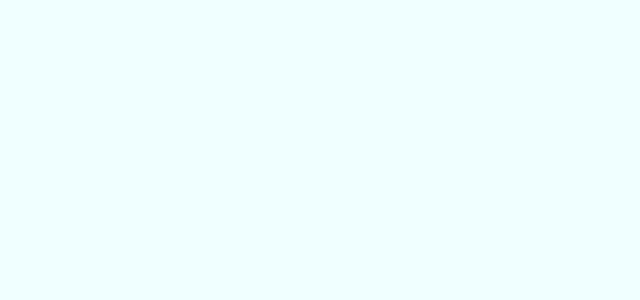
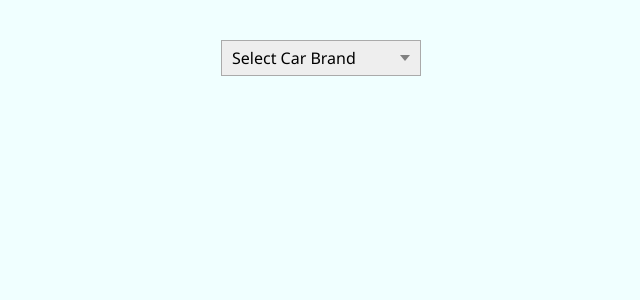
Before and after one commit to taiseen/learning-react-mini-pro, a React (Vite) app: page / in a window 1280 px wide. Shown: the top 300 px of the page, without its empty margins (319-959 px from the left). Built offline with nearby package versions, Linux system fonts and the light colour scheme.

Commit message:
feat: dropdown menu

```diff
--- a/src/App.jsx
+++ b/src/App.jsx
@@ -1,3 +1,4 @@
+import DropdownMenu from "./components/dropdownMenu";
 import AccordionMenu from "./components/accordion";
 import Menu from "./components/contextMenu";
 import Table from "./components/table";
@@ -11,7 +12,7 @@ const App = () => {
 
       {/* <AccordionMenu /> */}
 
-      {/* <DropdownMenu /> */}
+      <DropdownMenu />
 
       {/* <Sidebar /> */}
     </div>
--- /dev/null
+++ b/src/components/dropdownMenu/Item.jsx
@@ -0,0 +1,20 @@
+const Item = ({ data, selectedOption, setSelectedOption, setIsToggle }) => {
+  const isItemSelected = data.id === selectedOption?.id;
+
+  const handleOptionClick = (data) => {
+    setSelectedOption(data);
+    setIsToggle(false);
+  };
+
+  return (
+    <button
+      key={data.id}
+      onClick={() => handleOptionClick(data)}
+      className={`option ${isItemSelected ? "selected" : ""}`}
+    >
+      {data.label}
+    </button>
+  );
+};
+
+export default Item;
--- /dev/null
+++ b/src/components/dropdownMenu/data/index.js
@@ -0,0 +1,27 @@
+export const dropdownMenuData = [
+    {
+        id: 1,
+        label: 'Mazda',
+        value: 'mazda'
+    },
+    {
+        id: 2,
+        label: 'BMW',
+        value: 'bmw'
+    },
+    {
+        id: 3,
+        label: 'Honda',
+        value: 'honda'
+    },
+    {
+        id: 4,
+        label: 'Toyota',
+        value: 'toyota'
+    },
+    {
+        id: 5,
+        label: 'Nisan',
+        value: 'Nisan'
+    },
+]
--- /dev/null
+++ b/src/components/dropdownMenu/index.jsx
@@ -0,0 +1,56 @@
+import { dropdownMenuData } from "./data";
+import { useEffect, useRef, useState } from "react";
+import Item from "./Item";
+import "./style/dropdown.css";
+
+const DropdownMenu = () => {
+  const dropdownRef = useRef(null);
+
+  const [selectedOption, setSelectedOption] = useState(null);
+  const [isToggle, setIsToggle] = useState(false);
+
+  useEffect(() => {
+    const handleOutsideClickOfDropdownDiv = (e) => {
+      const dropdownDivReference = dropdownRef.current;
+
+      if (dropdownDivReference) {
+        if (!dropdownDivReference.contains(e.target)) {
+          setIsToggle(false);
+        }
+      }
+    };
+
+    document.addEventListener("click", handleOutsideClickOfDropdownDiv);
+
+    return () => {
+      document.removeEventListener("click", handleOutsideClickOfDropdownDiv);
+    };
+  }, []);
+
+  //  {isToggle ? "-" : "+"}
+
+  return (
+    <div className="dropdown" ref={dropdownRef}>
+      <button className="btn" onClick={() => setIsToggle((pre) => !pre)}>
+        <span>
+          {selectedOption ? selectedOption.label : "Select Car Brand"}
+        </span>
+        <span className={`caret ${isToggle ? "rotate" : ""}`}></span>
+      </button>
+
+      <div className={`options ${isToggle ? "show" : ""}`}>
+        {dropdownMenuData.map((data) => (
+          <Item
+            data={data}
+            key={data.id}
+            setIsToggle={setIsToggle}
+            selectedOption={selectedOption}
+            setSelectedOption={setSelectedOption}
+          />
+        ))}
+      </div>
+    </div>
+  );
+};
+
+export default DropdownMenu;
--- /dev/null
+++ b/src/components/dropdownMenu/style/dropdown.css
@@ -0,0 +1,68 @@
+.dropdown {
+    margin        : 0 auto;
+    margin-top    : 40px;
+    display       : flex;
+    flex-direction: column;
+    width         : 100%;
+    max-width     : 200px;
+    position      : relative;
+    border-radius : 5px;
+    align-self    : center;
+}
+
+.dropdown .options {
+    position      : absolute;
+    top           : 100%;
+    width         : 100%;
+    display       : flex;
+    flex-direction: column;
+    opacity       : 0;
+    visibility    : hidden;
+}
+
+.dropdown .options.show {
+    opacity   : 1;
+    visibility: visible;
+}
+
+.dropdown .caret {
+    width       : 0;
+    height      : 0;
+    border-left : 5px solid transparent;
+    border-right: 5px solid transparent;
+    border-top  : 6px solid gray;
+    transition  : .3s;
+}
+
+.dropdown .caret.rotate {
+    transform: rotate(180deg);
+}
+
+.dropdown .btn {
+    display        : flex;
+    align-items    : center;
+    justify-content: space-between;
+}
+
+.dropdown .btn,
+.dropdown .options .option {
+    cursor          : pointer;
+    padding         : 5px 10px;
+    border          : 1px solid #aaa;
+    background-color: #eee;
+    transition      : .3s ease;
+}
+
+.dropdown .btn:hover,
+.dropdown .options .option:hover {
+    background-color: #ccc;
+}
+
+.dropdown .options .option {
+    border-top: 0;
+}
+
+.dropdown .options .option.selected {
+    background-color: #c7c7c7;
+    cursor          : not-allowed;
+}
```
Also changed, not shown: 1 other file (tests, documents, lock files or other folders).
